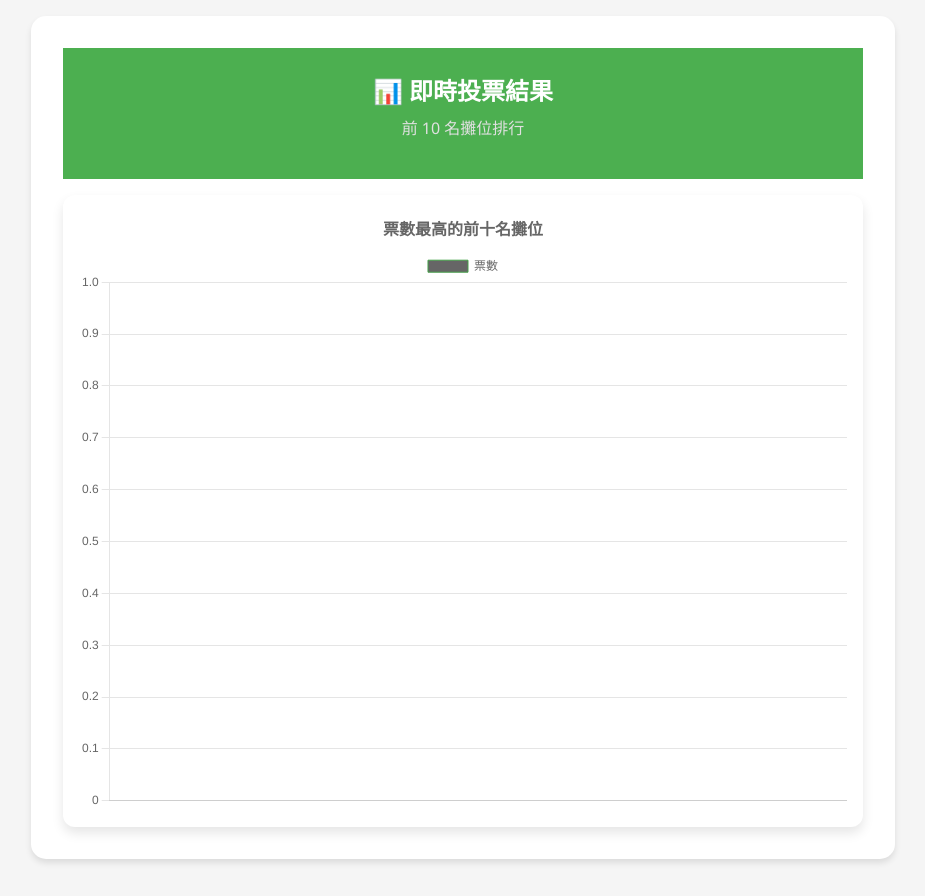
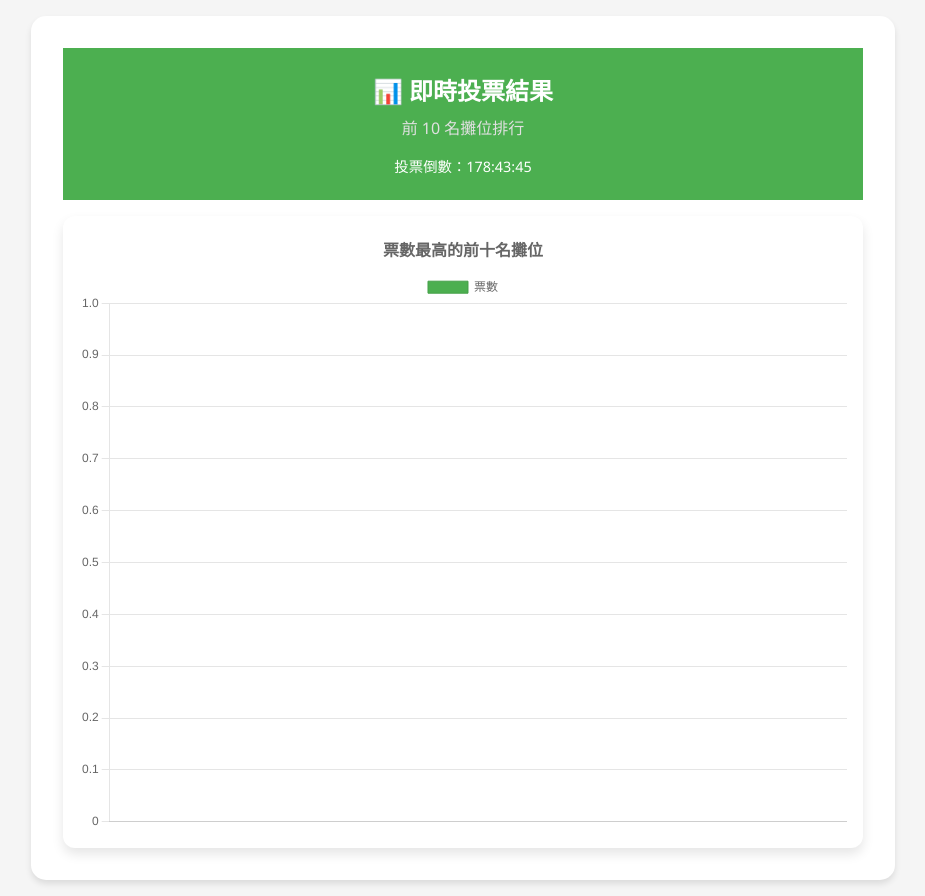
Before and after one commit to AlanTFK/VoteSystem, a website: page public/result.html in a window 1280 px wide. Shown: the whole page, without its empty margins (177-1102 px from the left). Before the commit the page ends 875 px from the top, so only its background shows below. Drawn offline with nearby package versions, Linux system fonts and the light colour scheme; no server answers.

Commit message:
create timer count down

```diff
--- a/public/result.html
+++ b/public/result.html
@@ -12,6 +12,7 @@
         <div class="header">
             <h1>📊 即時投票結果</h1>
             <p class="subtitle">前 10 名攤位排行</p>
+            <div id="countdown" style="font-size: 0.9rem; color: #fff; margin-top: 0.3rem;"></div>
         </div>
         <div class="chart-container">
             <canvas id="voteChart"></canvas>
--- a/public/result.js
+++ b/public/result.js
@@ -1,20 +1,28 @@
-const colors = [
-    '#FFD700', // 金
-    '#C0C0C0', // 銀
-    '#CD7F32', // 銅
-    '#4CAF50',
-    '#66BB6A',
-    '#81C784',
-    '#A5D6A7',
-    '#C8E6C9',
-    '#E8F5E9',
-    '#F1F8E9'
-];
-
 document.addEventListener('DOMContentLoaded', async () => {
     const ctx = document.getElementById('voteChart').getContext('2d');
+    const countdownDiv = document.getElementById('countdown');
 
     let chart;
+
+    const votingEnd = new Date("2025-06-02T13:15:00+08:00");
+    const timezone = "Asia/Taipei";
+
+    function updateCountdown() {
+        const now = new Date();
+        const taiwanNow = new Date(now.toLocaleString("en-US", { timeZone: timezone }));
+        const remaining = votingEnd - taiwanNow;
+
+        if (remaining <= 0) {
+            countdownDiv.textContent = "⛔ 投票已結束";
+            return;
+        }
+
+        const hours = Math.floor(remaining / (1000 * 60 * 60)).toString().padStart(2, '0');
+        const minutes = Math.floor((remaining % (1000 * 60 * 60)) / (1000 * 60)).toString().padStart(2, '0');
+        const seconds = Math.floor((remaining % (1000 * 60)) / 1000).toString().padStart(2, '0');
+
+        countdownDiv.textContent = `投票倒數：${hours}:${minutes}:${seconds}`;
+    }
 
     // 獲取票數最高的前十名攤位
     async function fetchTopVotes() {
@@ -45,7 +53,7 @@ document.addEventListener('DOMContentLoaded', async () => {
                     datasets: [{
                         label: '票數',
                         data: data,
-                        backgroundColor: colors.slice(0, data.length),
+                        backgroundColor: '#4CAF50',
                         borderColor: '#45a049',
                         borderWidth: 1
                     }]
@@ -75,4 +83,6 @@ document.addEventListener('DOMContentLoaded', async () => {
     // 初始化圖表 + 開始定時更新
     await updateChart();
     setInterval(updateChart, 3000); // 每 5 秒自動更新一次
+    setInterval(updateCountdown, 1000); // 每 1 秒更新倒數
+    updateCountdown();
 });
```
